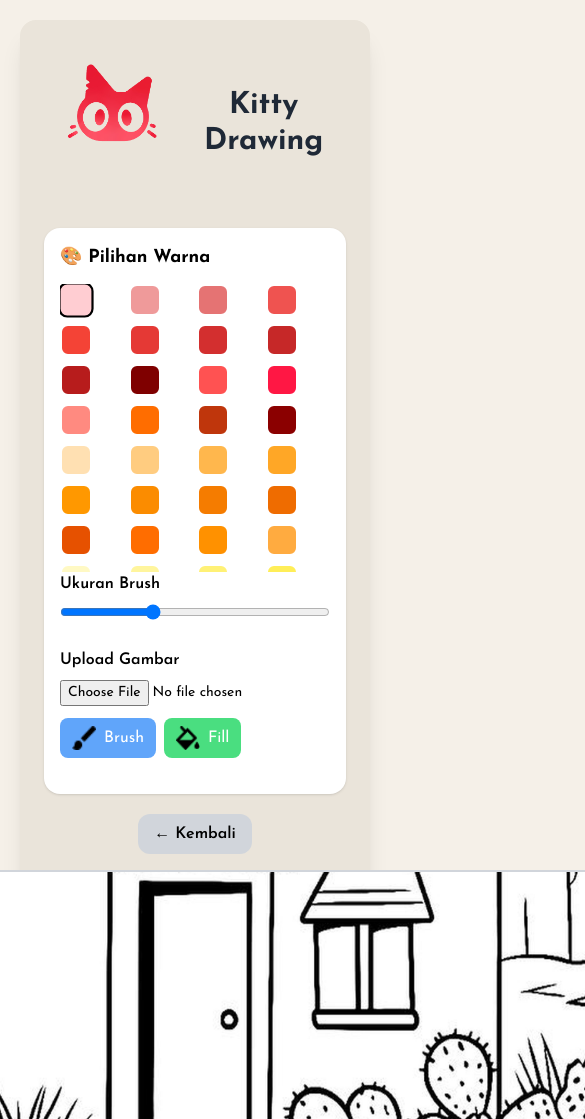
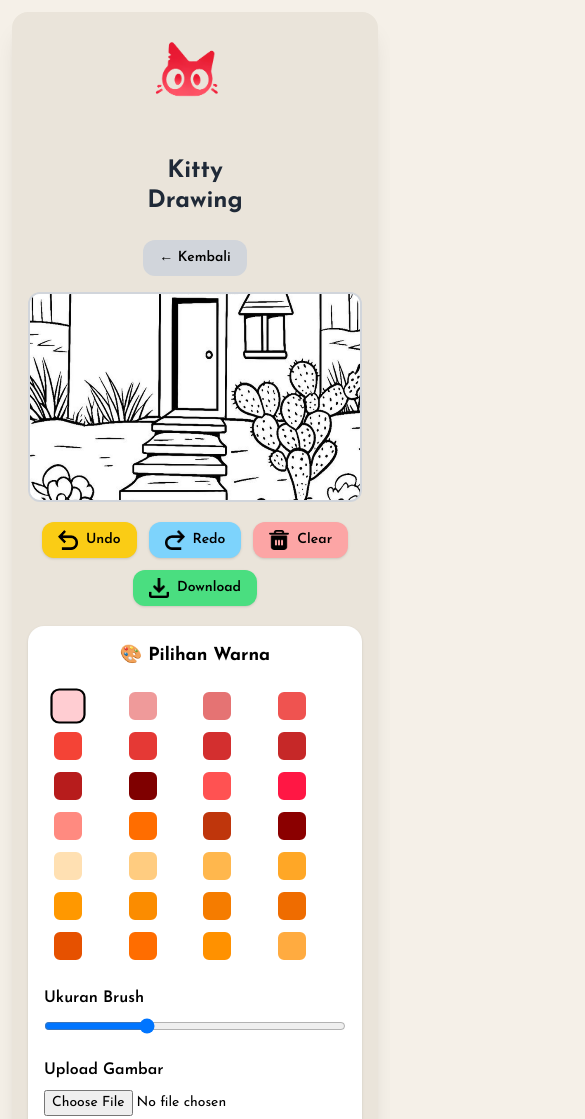
Before and after one commit to Zaidan010/sismul, a website: page content/warna.html in a window 390 px wide. Shown: the top 1119 px of the page, 585 px wide, since content can reach past the window. Drawn offline with nearby package versions, Linux system fonts and the light colour scheme.

Commit message:
Responsive

```diff
--- a/content/warna.html
+++ b/content/warna.html
@@ -10,17 +10,21 @@
 
   <!-- Tailwind CSS -->
   <script src="https://cdn.tailwindcss.com"></script>
+
   <style>
     * {
       font-family: 'Josefin Sans', sans-serif;
     }
-  </style>
 
-  <style>
     canvas {
       border: 2px solid #d1d5db;
       background: white;
       cursor: crosshair;
+
+      /* Responsive */
+      width: 100%;
+      max-width: 800px;
+      height: auto;
     }
 
     .color-btn {
@@ -43,34 +47,54 @@
   </style>
 </head>
 
-<body class="bg-[#f5f0e8] min-h-screen flex items-center justify-center p-5">
+<body class="bg-[#f5f0e8] min-h-screen flex items-center justify-center p-3 sm:p-5">
 
-  <div class="bg-[#eae4da] shadow-xl rounded-2xl p-6 w-full max-w-6xl">
+  <div class="bg-[#eae4da] shadow-xl rounded-2xl p-4 sm:p-6 w-full max-w-7xl">
 
     <!-- Header -->
-    <div class="flex items-center  mb-6">
-      <div class="w-40 h-40 rounded-xl flex items-center justify-center text-white">
-        <img src="../content/material/kity_drawing.png" alt="logo" class="w-full h-full object-contain">
+    <div class="flex flex-col sm:flex-row items-center gap-4 mb-6">
+
+      <!-- Logo -->
+      <div class="w-28 h-28 sm:w-36 sm:h-36 md:w-40 md:h-40 flex items-center justify-center">
+        <img
+          src="../content/material/kity_drawing.png"
+          alt="logo"
+          class="w-full h-full object-contain"
+        >
       </div>
 
-      <div>
-        <h1 class="text-3xl font-bold text-gray-800 text-center">Kitty<br> Drawing</h1>
+      <!-- Title -->
+      <div class="text-center sm:text-left">
+        <h1 class="text-2xl sm:text-3xl md:text-4xl font-bold text-gray-800 leading-tight">
+          Kitty <br> Drawing
+        </h1>
       </div>
+
     </div>
 
     <!-- Main Content -->
-    <div class="grid grid-cols-1 md:grid-cols-4 gap-5">
+    <div class="grid grid-cols-1 lg:grid-cols-4 gap-5">
 
       <!-- Sidebar -->
-      <div class="bg-white rounded-2xl p-4 shadow">
+      <div class="bg-white rounded-2xl p-4 shadow order-2 lg:order-1">
 
-        <h2 class="font-bold text-lg mb-3">🎨 Pilihan Warna</h2>
+        <h2 class="font-bold text-lg mb-3 text-center lg:text-left">
+          🎨 Pilihan Warna
+        </h2>
 
-        <div id="colors" class="grid grid-cols-4 gap-2 max-h-72 overflow-y-auto pr-1">
+        <!-- Color List -->
+        <div
+          id="colors"
+          class="grid grid-cols-4 sm:grid-cols-6 lg:grid-cols-4 gap-2 max-h-72 overflow-y-auto pr-1 p-2"
+        >
         </div>
 
-        <div class="mb-5">
-          <label class="font-semibold block mb-2">Ukuran Brush</label>
+        <!-- Brush -->
+        <div class="mb-4 mt-4">
+
+          <label class="font-semibold block mb-2">
+            Ukuran Brush
+          </label>
 
           <input
             type="range"
@@ -80,9 +104,12 @@
             value="20"
             class="w-full"
           />
+
         </div>
 
+        <!-- Upload -->
         <div>
+
           <label class="font-semibold block mb-2">
             Upload Gambar
           </label>
@@ -100,65 +127,77 @@
             class="text-red-500 text-sm mt-2 hidden"
           >
           </p>
+
         </div>
 
       </div>
 
       <!-- Canvas Area -->
-      <div class="md:col-span-3 flex flex-col items-center">
+      <div class="lg:col-span-3 flex flex-col items-center order-1 lg:order-2">
 
+        <!-- Back Button -->
         <a
           href="index.html"
-          class="inline-block mb-4 bg-gray-300 hover:bg-gray-400 px-4 py-2 rounded-xl font-semibold"
+          class="inline-block mb-4 bg-gray-300 hover:bg-gray-400 px-4 py-2 rounded-xl font-semibold text-sm sm:text-base"
         >
           ← Kembali
         </a>
 
-        <canvas id="canvas" width="800" height="500" class="rounded-xl"></canvas>
+        <!-- Canvas Wrapper -->
+        <div class="w-full overflow-x-auto flex justify-center">
+          <canvas
+            id="canvas"
+            width="800"
+            height="500"
+            class="rounded-xl"
+          >
+          </canvas>
+        </div>
 
         <!-- Buttons -->
-        <div class="flex flex-wrap justify-center gap-4 mt-5">
+        <div class="flex flex-wrap justify-center gap-3 sm:gap-4 mt-5 w-full">
 
           <button
             id="undoBtn"
-            class="flex items-center gap-2 bg-yellow-400 hover:bg-yellow-500 px-5 py-2 rounded-xl font-semibold shadow"
+            class="flex items-center gap-2 bg-yellow-400 hover:bg-yellow-500 px-4 sm:px-5 py-2 rounded-xl font-semibold shadow text-sm sm:text-base"
           >
-          <img src="../content/images/icons/undo.png" alt="Undo" class="w-6 h-6">
-             Undo
+            <img src="../content/images/icons/undo.png" alt="Undo" class="w-5 h-5 sm:w-6 sm:h-6">
+            Undo
           </button>
 
           <button
             id="redoBtn"
-            class="flex items-center gap-2 bg-sky-300 hover:bg-sky-400 px-5 py-2 rounded-xl font-semibold shadow"
+            class="flex items-center gap-2 bg-sky-300 hover:bg-sky-400 px-4 sm:px-5 py-2 rounded-xl font-semibold shadow text-sm sm:text-base"
           >
-          <img src="../content/images/icons/redo.png" alt="Redo" class="w-6 h-6">
-             Redo
+            <img src="../content/images/icons/redo.png" alt="Redo" class="w-5 h-5 sm:w-6 sm:h-6">
+            Redo
           </button>
 
           <button
             id="clearBtn"
-            class="flex items-center gap-2 bg-red-300 hover:bg-red-400 px-5 py-2 rounded-xl font-semibold shadow"
+            class="flex items-center gap-2 bg-red-300 hover:bg-red-400 px-4 sm:px-5 py-2 rounded-xl font-semibold shadow text-sm sm:text-base"
           >
-          <img src="../content/images/icons/Delete.png" alt="Delete" class="w-6 h-6">
-             Clear
+            <img src="../content/images/icons/Delete.png" alt="Delete" class="w-5 h-5 sm:w-6 sm:h-6">
+            Clear
           </button>
 
           <button
             id="downloadBtn"
-            class="flex items-center gap-2 bg-green-400 hover:bg-green-500 px-5 py-2 rounded-xl font-semibold shadow"
+            class="flex items-center gap-2 bg-green-400 hover:bg-green-500 px-4 sm:px-5 py-2 rounded-xl font-semibold shadow text-sm sm:text-base"
           >
-          <img src="../content/images/icons/Download.png" alt="Download" class="w-6 h-6">
-             Download
+            <img src="../content/images/icons/Download.png" alt="Download" class="w-5 h-5 sm:w-6 sm:h-6">
+            Download
           </button>
 
         </div>
 
       </div>
+
     </div>
+
   </div>
 
-<script src="js/warna.js">
-</script>
+  <script src="js/warna.js"></script>
 
 </body>
 </html>
```
Also changed, not shown: content/index.html (+50 -47 lines).
